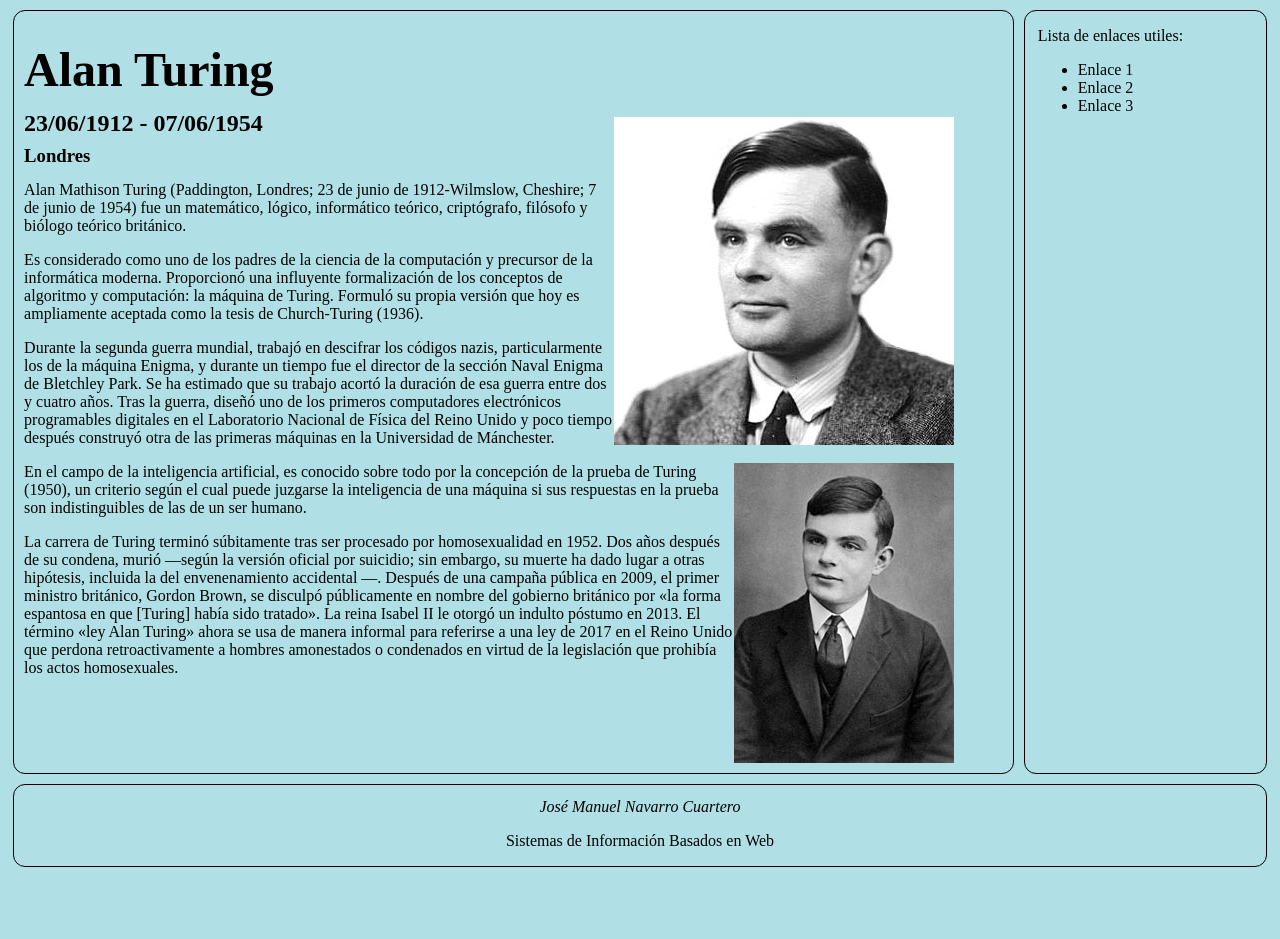
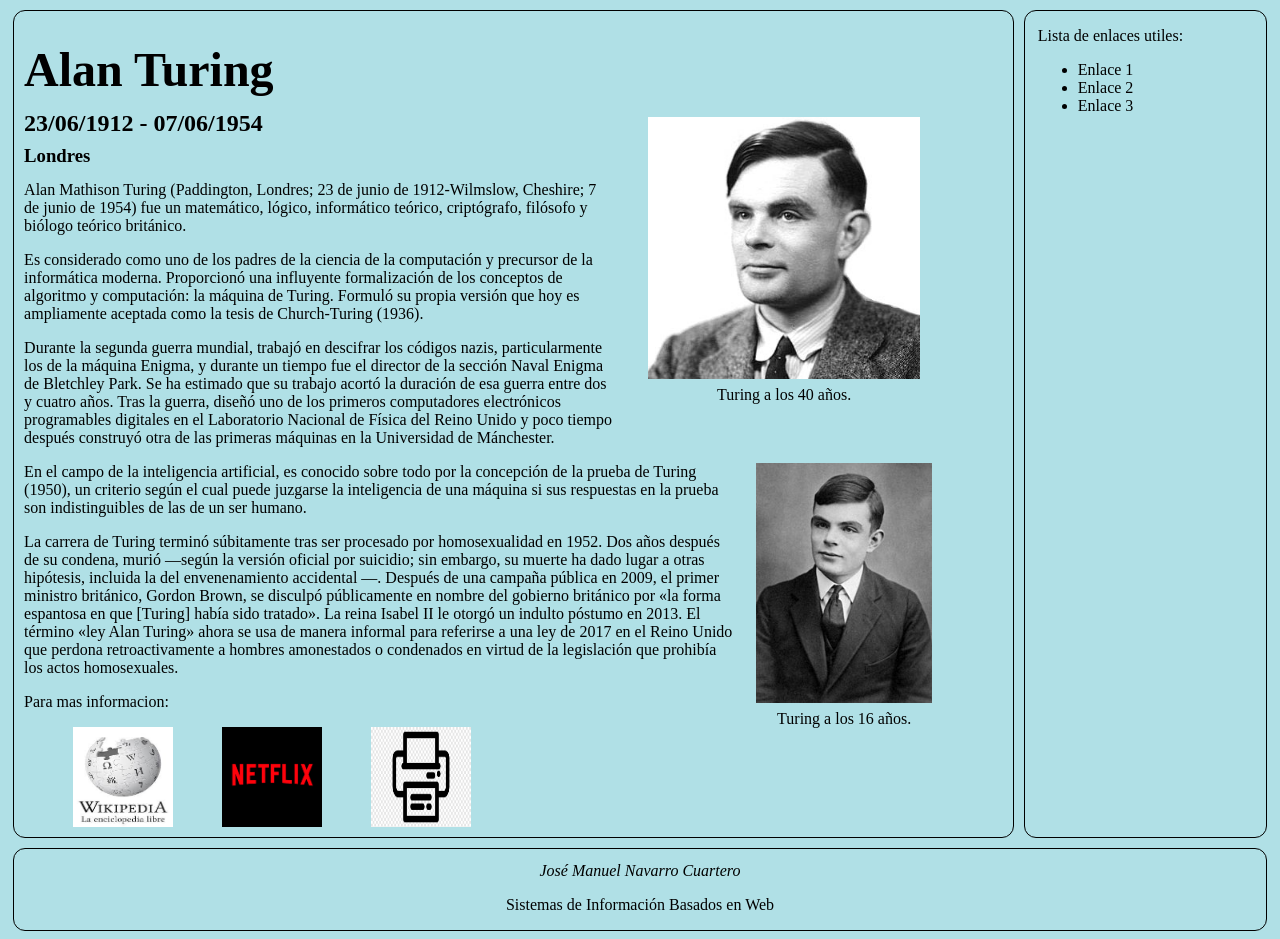
Before and after one commit to PepeNavarro7/UGR-SIBW, a PHP site: page /cientifico.html in a window 1280 px wide. Shown: the part 166-1105 px from the top of the page. Before the commit the page ends 1033 px from the top, so only its background shows below. Run offline with PHP 8.4, Linux system fonts and the light colour scheme.

Commit message:
Acabo cientifico

```diff
--- a/P1 HTML y CSS/cientifico.css
+++ b/P1 HTML y CSS/cientifico.css
@@ -12,7 +12,22 @@
 .info_extra{
     line-height: 80%;
 }
-.imagen_cientifico{
+.retrato_cientifico{
     float: right;
     margin-right: 5%;
+    text-align: center;
+    line-height: 0%;
 }
+.imagen_cientifico{
+    width: 80%;
+    height: 80%;
+}
+.social{
+   text-align: center;
+}
+.logo_social{
+    width: 100px;
+    height: 100px;
+    float: left;
+    padding-left: 5%;
+}
--- a/P1 HTML y CSS/cientifico.html
+++ b/P1 HTML y CSS/cientifico.html
@@ -31,7 +31,11 @@
     <div class="nombre">
         <h1>Alan Turing</h1>
     </div>
-    <img src="imagenes/turing.jpg" class="imagen_cientifico" alt="Alan Turing" />
+    <div class="retrato_cientifico">
+        <img src="imagenes/turing.jpg" class="imagen_cientifico" alt="Alan Turing" />
+        <p>Turing a los 40 años.</p>
+    </div>
+
     <div class="info_extra">
         <h2>23/06/1912 - 07/06/1954</h4>
         <h3>Londres</h5>
@@ -46,13 +50,28 @@
     <p>
         Durante la segunda guerra mundial, trabajó en descifrar los códigos nazis, particularmente los de la máquina Enigma, y durante un tiempo fue el director de la sección Naval Enigma de Bletchley Park. Se ha estimado que su trabajo acortó la duración de esa guerra entre dos y cuatro años. Tras la guerra, diseñó uno de los primeros computadores electrónicos programables digitales en el Laboratorio Nacional de Física del Reino Unido y poco tiempo después construyó otra de las primeras máquinas en la Universidad de Mánchester.
     </p>
-    <img src="imagenes/Alan_Turing_Aged_16.jpg" class="imagen_cientifico" alt="Turing joven" />
+    <div class="retrato_cientifico">
+        <img src="imagenes/Alan_Turing_Aged_16.jpg" class="imagen_cientifico" alt="Turing joven" />
+        <p>Turing a los 16 años.</p>
+    </div>
     <p>
         En el campo de la inteligencia artificial, es conocido sobre todo por la concepción de la prueba de Turing (1950), un criterio según el cual puede juzgarse la inteligencia de una máquina si sus respuestas en la prueba son indistinguibles de las de un ser humano.
     </p>
     <p>
         La carrera de Turing terminó súbitamente tras ser procesado por homosexualidad en 1952. Dos años después de su condena, murió —según la versión oficial por suicidio; sin embargo, su muerte ha dado lugar a otras hipótesis, incluida la del envenenamiento accidental —. Después de una campaña pública en 2009, el primer ministro británico, Gordon Brown, se disculpó públicamente en nombre del gobierno británico por «la forma espantosa en que [Turing] había sido tratado». La reina Isabel II le otorgó un indulto póstumo en 2013. El término «ley Alan Turing» ahora se usa de manera informal para referirse a una ley de 2017 en el Reino Unido que perdona retroactivamente a hombres amonestados o condenados en virtud de la legislación que prohibía los actos homosexuales.
     </p>
+    <p>Para mas informacion:</p>
+    <div class="social">
+        <a href="https://es.wikipedia.org/wiki/Alan_Turing">
+            <img src="imagenes/logo_wikipedia.jpeg" class="logo_social" alt="Wikipedia">
+        </a>
+        <a href="https://www.primevideo.com/region/eu/detail/0P6EXBZKDMIDPWFN4EBV16AITV/ref=atv_dp_share_cu_r">
+            <img src="imagenes/logo_netflix.png" class="logo_social" alt="Netflix">
+        </a>
+        <a href="cientifico_imprimir.html">
+            <img src="imagenes/logo_imprimir.png" class="logo_social" alt="Imprimir">
+        </a>
+    </div>
 </article>
 
 <!-- Barra lateral a la que hemos dado el 20% del espacio -->
```
Also changed, not shown: P1 HTML y CSS/imagenes/logo_imprimir.png (added), P1 HTML y CSS/imagenes/logo_netflix.png (added), P1 HTML y CSS/imagenes/logo_prime.png (added), P1 HTML y CSS/imagenes/logo_wikipedia.jpeg (added).
